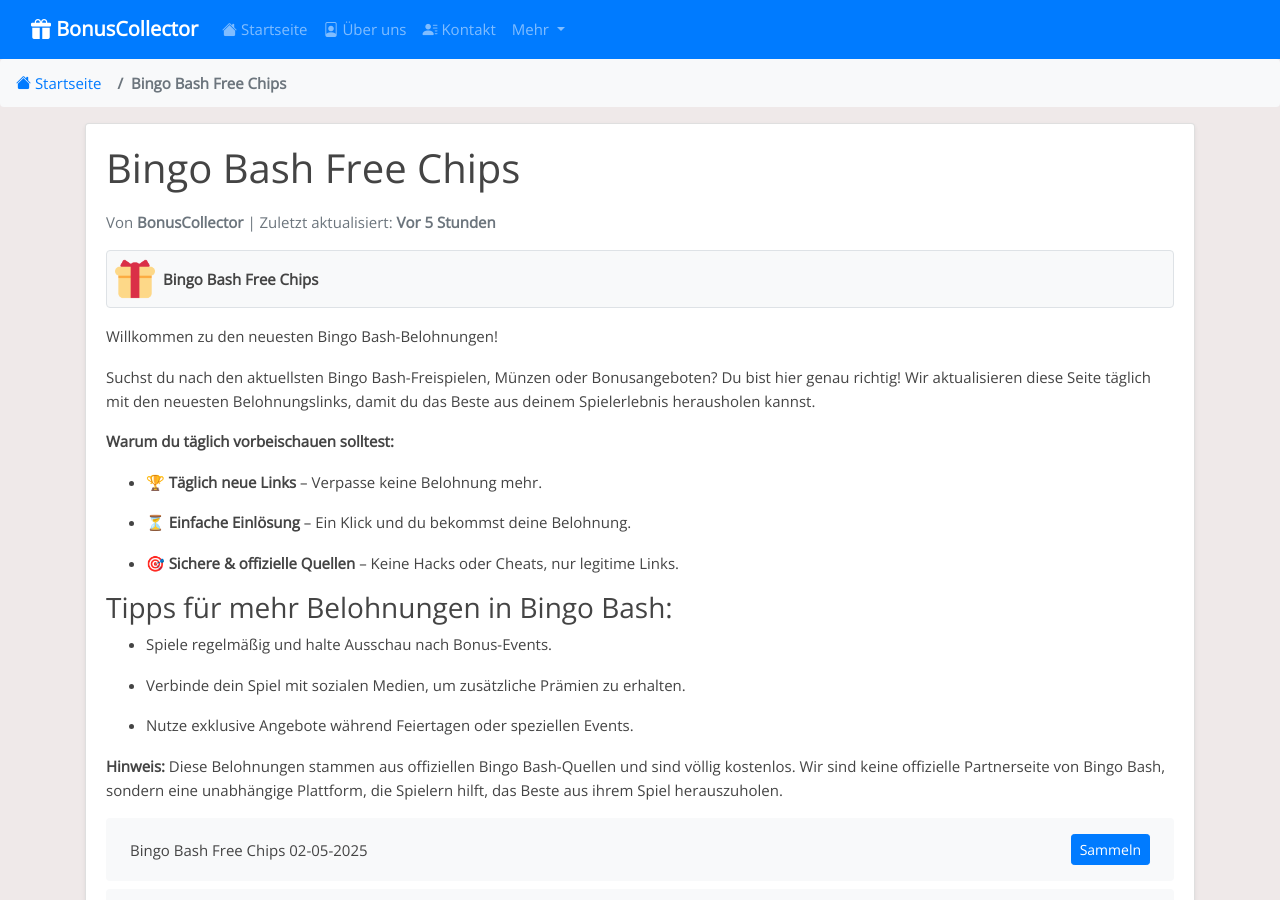
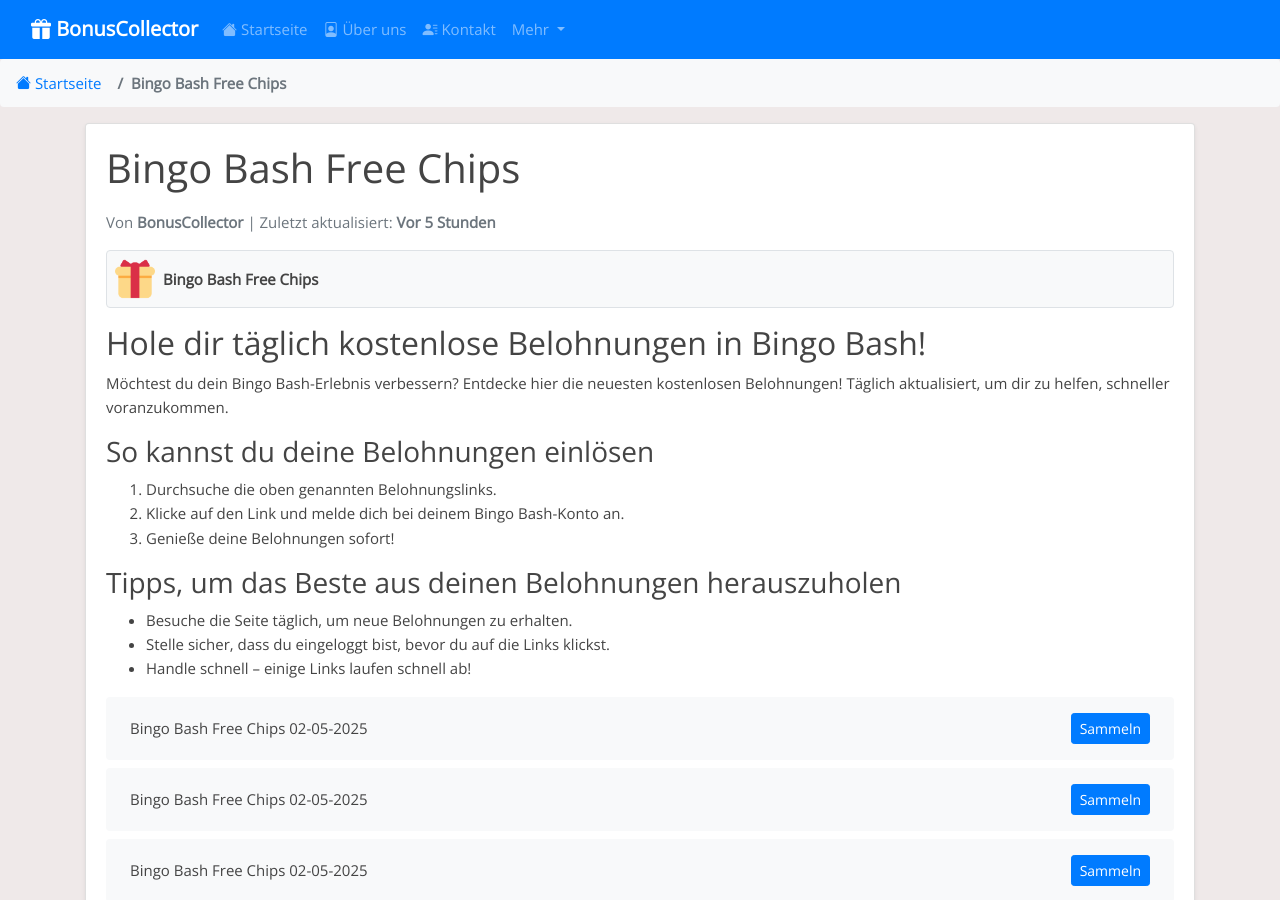
Before and after one commit to Prollad99/bs-de, a Jekyll site: the page built from _posts/2025-01-19-bingo-bash.md, in a window 1280 px wide and 900 px high. Built offline with Jekyll 4.4.1, drawn with Linux system fonts in a browser that asks for light colours; some of the changed text lies outside the part shown.

Commit message:
Aktualisiere bingo-bash-Belohnungslinks, Inhalte und Änderungsdatum

```diff
--- a/_includes/bingo-bash_footer.html
+++ b/_includes/bingo-bash_footer.html
@@ -1,29 +1,7 @@
-### So holst du dir deine Bingo Bash-Belohnungen
+<h3>Warum du unsere Bingo Bash-Updates folgen solltest</h3>
 
+<p>Wir bieten täglich die neuesten Belohnungslinks aus offiziellen Bingo Bash-Aktionen. So bleibst du immer auf dem neuesten Stand. Speichere diese Seite für schnellen Zugriff.</p>
 
-Das Einfordern deiner täglichen Belohnungen in Bingo Bash ist schnell und einfach! Folge diesen Schritten:
+<h4>Hinweis:</h4>
 
-1️⃣ **Belohnungslink auswählen** – Klicke auf einen der oben aufgeführten Links.
-
-2️⃣ **Spiel öffnen** – Der Link leitet dich zur Bingo Bash-App oder Website weiter.
-
-3️⃣ **Belohnung erhalten** – Logge dich ein und erhalte deine Freispiele oder Münzen.
-
-
-**💡 Nützliche Hinweise:**
-
-- Jeder Link ist zeitlich begrenzt – löse deine Belohnungen möglichst schnell ein.
-
-- Stelle sicher, dass du mit dem richtigen Bingo Bash-Konto eingeloggt bist.
-
-- Falls ein Link nicht funktioniert, könnte er bereits abgelaufen sein – schau regelmäßig vorbei für neue Links.
-
-
-**Noch mehr Boni?**
-
-- Tritt der Bingo Bash-Community bei und tausche dich mit anderen Spielern aus.
-
-- Folge den offiziellen Bingo Bash-Social-Media-Kanälen, um exklusive Events nicht zu verpassen.
-
-
-Genieße dein Spiel und viel Spaß mit den täglichen Bingo Bash-Belohnungen! 🎉
+<p>Diese Seite ist nicht mit den offiziellen Entwicklern von Bingo Bash verbunden. Alle Belohnungen stammen aus öffentlichen Quellen.</p>
--- a/_includes/bingo-bash_post.html
+++ b/_includes/bingo-bash_post.html
@@ -1,25 +1,27 @@
-Willkommen zu den neuesten Bingo Bash-Belohnungen!
+<h2>Hole dir täglich kostenlose Belohnungen in Bingo Bash!</h2>
 
+<p>Möchtest du dein Bingo Bash-Erlebnis verbessern? Entdecke hier die neuesten kostenlosen Belohnungen! Täglich aktualisiert, um dir zu helfen, schneller voranzukommen.</p>
 
-Suchst du nach den aktuellsten Bingo Bash-Freispielen, Münzen oder Bonusangeboten? Du bist hier genau richtig! Wir aktualisieren diese Seite täglich mit den neuesten Belohnungslinks, damit du das Beste aus deinem Spielerlebnis herausholen kannst.
+<h3>So kannst du deine Belohnungen einlösen</h3>
 
+<ol>
 
-**Warum du täglich vorbeischauen solltest:**
+  <li>Durchsuche die oben genannten Belohnungslinks.</li>
 
-- 🏆 **Täglich neue Links** – Verpasse keine Belohnung mehr.
+  <li>Klicke auf den Link und melde dich bei deinem Bingo Bash-Konto an.</li>
 
-- ⏳ **Einfache Einlösung** – Ein Klick und du bekommst deine Belohnung.
+  <li>Genieße deine Belohnungen sofort!</li>
 
-- 🎯 **Sichere & offizielle Quellen** – Keine Hacks oder Cheats, nur legitime Links.
+</ol>
 
+<h3>Tipps, um das Beste aus deinen Belohnungen herauszuholen</h3>
 
-### Tipps für mehr Belohnungen in Bingo Bash:
+<ul>
 
-- Spiele regelmäßig und halte Ausschau nach Bonus-Events.
+  <li>Besuche die Seite täglich, um neue Belohnungen zu erhalten.</li>
 
-- Verbinde dein Spiel mit sozialen Medien, um zusätzliche Prämien zu erhalten.
+  <li>Stelle sicher, dass du eingeloggt bist, bevor du auf die Links klickst.</li>
 
-- Nutze exklusive Angebote während Feiertagen oder speziellen Events.
+  <li>Handle schnell – einige Links laufen schnell ab!</li>
 
-
-**Hinweis:** Diese Belohnungen stammen aus offiziellen Bingo Bash-Quellen und sind völlig kostenlos. Wir sind keine offizielle Partnerseite von Bingo Bash, sondern eine unabhängige Plattform, die Spielern hilft, das Beste aus ihrem Spiel herauszuholen.
+</ul>
```
